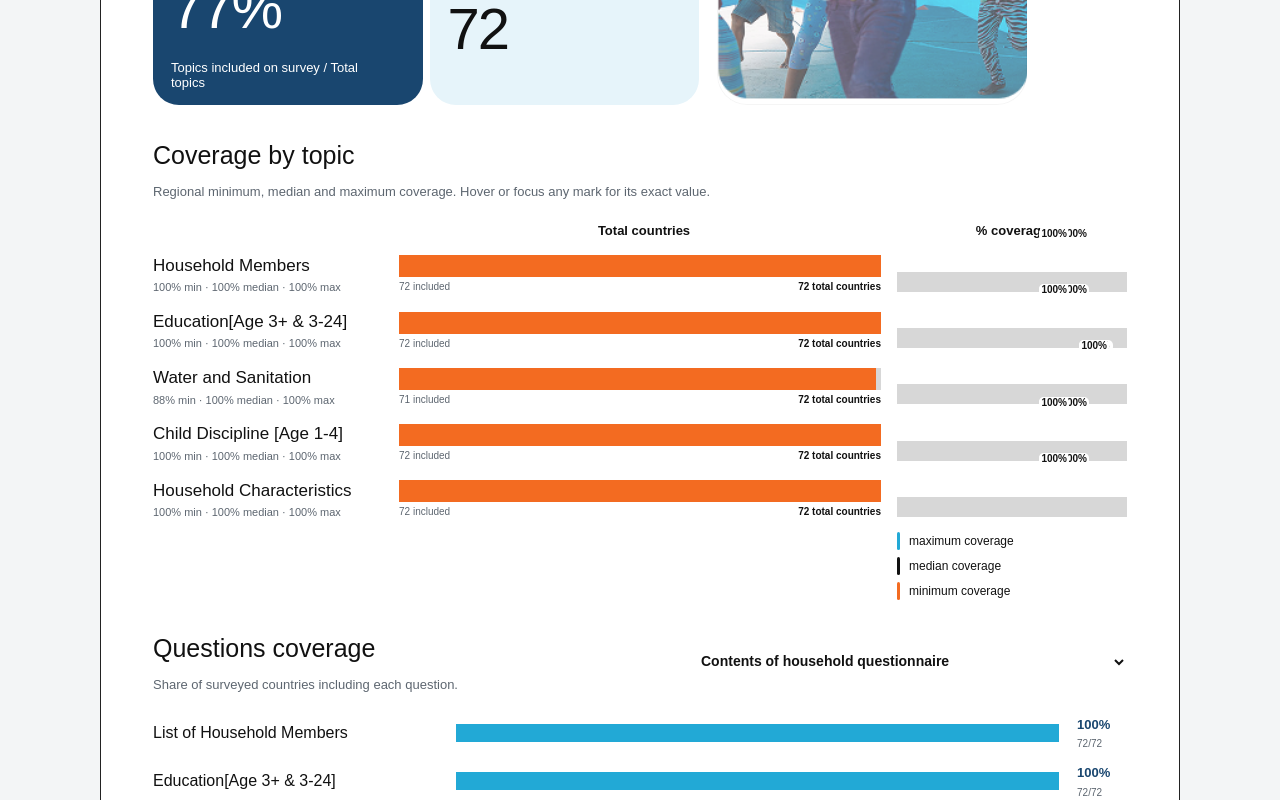
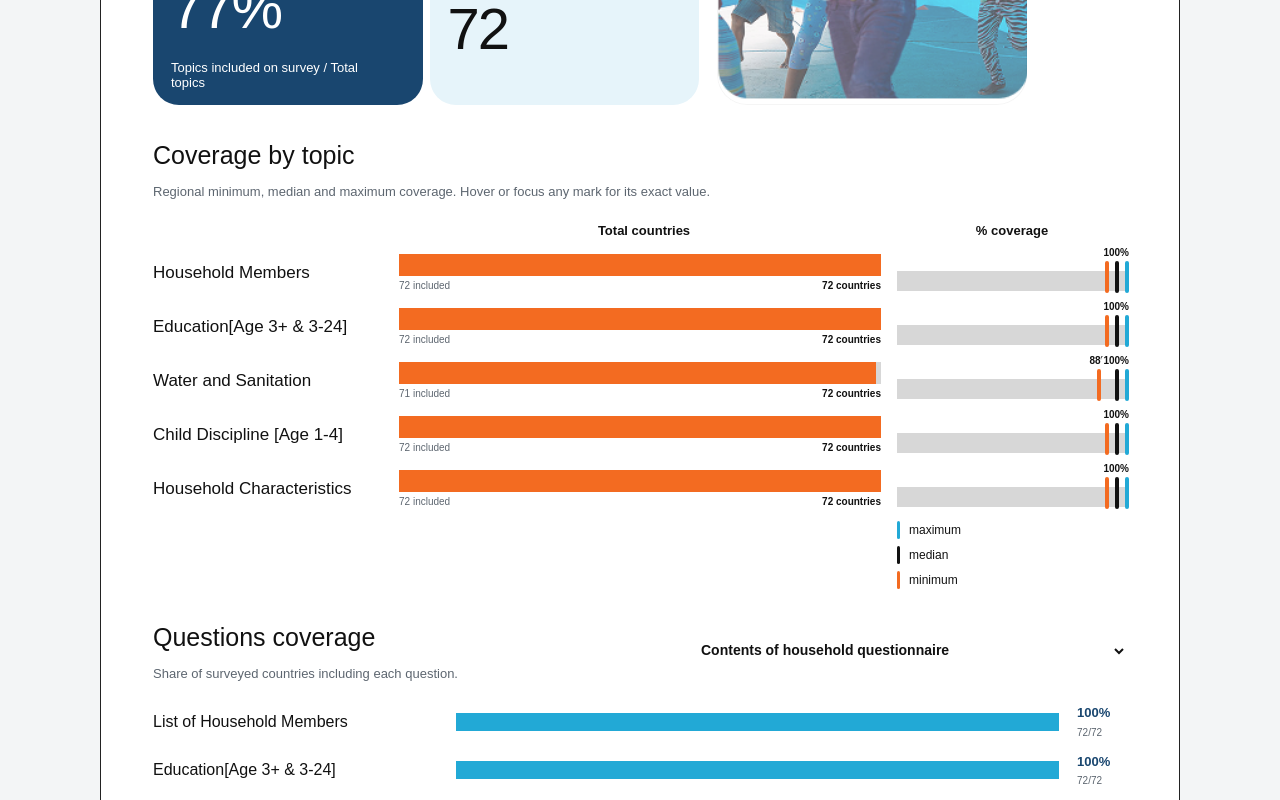
Before and after one commit to cmajorros/MICS-Survey-Topics-Dashboard, a Next.js app: page / in a window 1280 px wide. Shown: the part 415-1215 px from the top of the page. Built offline with nearby package versions, Linux system fonts and the light colour scheme.

Commit message:
Correct coverage marker positioning

```diff
--- a/app/MicsDashboard.tsx
+++ b/app/MicsDashboard.tsx
@@ -26,7 +26,7 @@ function markerShifts(values: number[]) {
   unique(values.map(String)).forEach((value) => {
     const indexes = values.map((item, index) => item === Number(value) ? index : -1).filter((index) => index >= 0);
     if (indexes.length < 2) return;
-    const spacing = 20;
+    const spacing = 10;
     const start = Number(value) >= 95 ? -(indexes.length - 1) * spacing : Number(value) <= 5 ? 0 : -((indexes.length - 1) * spacing) / 2;
     indexes.forEach((index, position) => { shifts[index] = start + position * spacing; });
   });
@@ -194,29 +194,29 @@ function OverviewView({ rows, round, setRound }: { rows: MicsRow[]; round: strin
           {coverageRows.map((item) => {
             const shifts = markerShifts([item.min, item.median, item.max]);
             return <div className="coverage-row" key={item.question}>
-              <span className="row-label">{item.question.replace("List of ", "")}<small>{item.min}% min · {item.median}% median · {item.max}% max</small></span>
+              <span className="row-label">{item.question.replace("List of ", "")}</span>
               <DataTooltip block text={`${item.question}: ${item.includedCountries} of ${item.totalCountries} countries include this topic (${item.countryCoverage}%)`}>
                 <div className="total-bar-group">
                   <div className="range-bar country-count-bar">
                     <i className="country-included" style={{ width: `${item.countryCoverage}%` }} />
                   </div>
                   <div className="total-bar-labels">
-                    <span>{item.includedCountries} included</span><span>{item.totalCountries} total countries</span>
+                    <span>{item.includedCountries} included</span><span>{item.totalCountries} countries</span>
                   </div>
                 </div>
               </DataTooltip>
               <div className="dot-range marker-range">
-                <i tabIndex={0} aria-label={`Minimum coverage ${item.min}%`} data-tooltip={`Minimum coverage: ${item.min}%`} className={`coverage-marker marker-orange has-tooltip ${item.min >= 95 ? "at-right" : ""}`} style={{ left: `${clamp(item.min)}%`, marginLeft: shifts[0] }}><span>{item.min}%</span></i>
-                <i tabIndex={0} aria-label={`Median coverage ${item.median}%`} data-tooltip={`Median coverage: ${item.median}%`} className={`coverage-marker marker-gray has-tooltip ${item.median >= 95 ? "at-right" : ""}`} style={{ left: `${clamp(item.median)}%`, marginLeft: shifts[1] }}><span>{item.median}%</span></i>
+                <i tabIndex={0} aria-label={`Minimum coverage ${item.min}%`} data-tooltip={`Minimum coverage: ${item.min}%`} className={`coverage-marker marker-orange has-tooltip ${item.min >= 95 ? "at-right" : ""}`} style={{ left: `${clamp(item.min)}%`, marginLeft: shifts[0] }}>{item.min !== item.median && item.min !== item.max && <span>{item.min}%</span>}</i>
+                <i tabIndex={0} aria-label={`Median coverage ${item.median}%`} data-tooltip={`Median coverage: ${item.median}%`} className={`coverage-marker marker-gray has-tooltip ${item.median >= 95 ? "at-right" : ""}`} style={{ left: `${clamp(item.median)}%`, marginLeft: shifts[1] }}>{item.median !== item.max && <span>{item.median}%</span>}</i>
                 <i tabIndex={0} aria-label={`Maximum coverage ${item.max}%`} data-tooltip={`Maximum coverage: ${item.max}%`} className={`coverage-marker marker-blue has-tooltip ${item.max >= 95 ? "at-right" : ""}`} style={{ left: `${clamp(item.max)}%`, marginLeft: shifts[2] }}><span>{item.max}%</span></i>
               </div>
             </div>;
           })}
         </div>
         <div className="legend coverage-marker-legend">
-          <span><i className="line-marker-key marker-blue" />maximum coverage</span>
-          <span><i className="line-marker-key marker-gray" />median coverage</span>
-          <span><i className="line-marker-key marker-orange" />minimum coverage</span>
+          <span><i className="line-marker-key marker-blue" />maximum</span>
+          <span><i className="line-marker-key marker-gray" />median</span>
+          <span><i className="line-marker-key marker-orange" />minimum</span>
         </div>
       </section>
 
--- a/app/globals.css
+++ b/app/globals.css
@@ -239,6 +239,7 @@ button, select, [tabindex] { outline-color: var(--cyan); }
   font-style: normal;
   cursor: help;
 }
+.marker-range .coverage-marker.has-tooltip { position: absolute; }
 .tooltip-block { display: block; width: 100%; }
 .has-tooltip::after {
   content: attr(data-tooltip);
```
